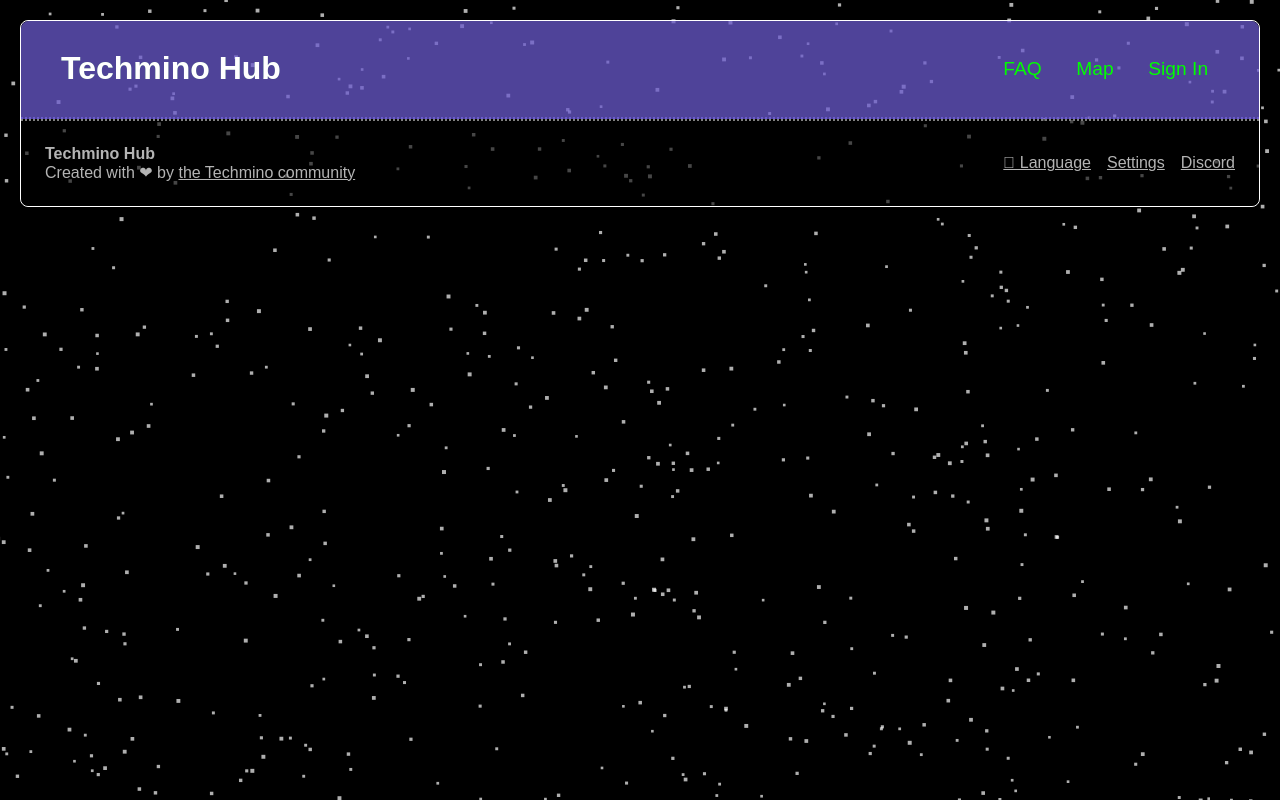
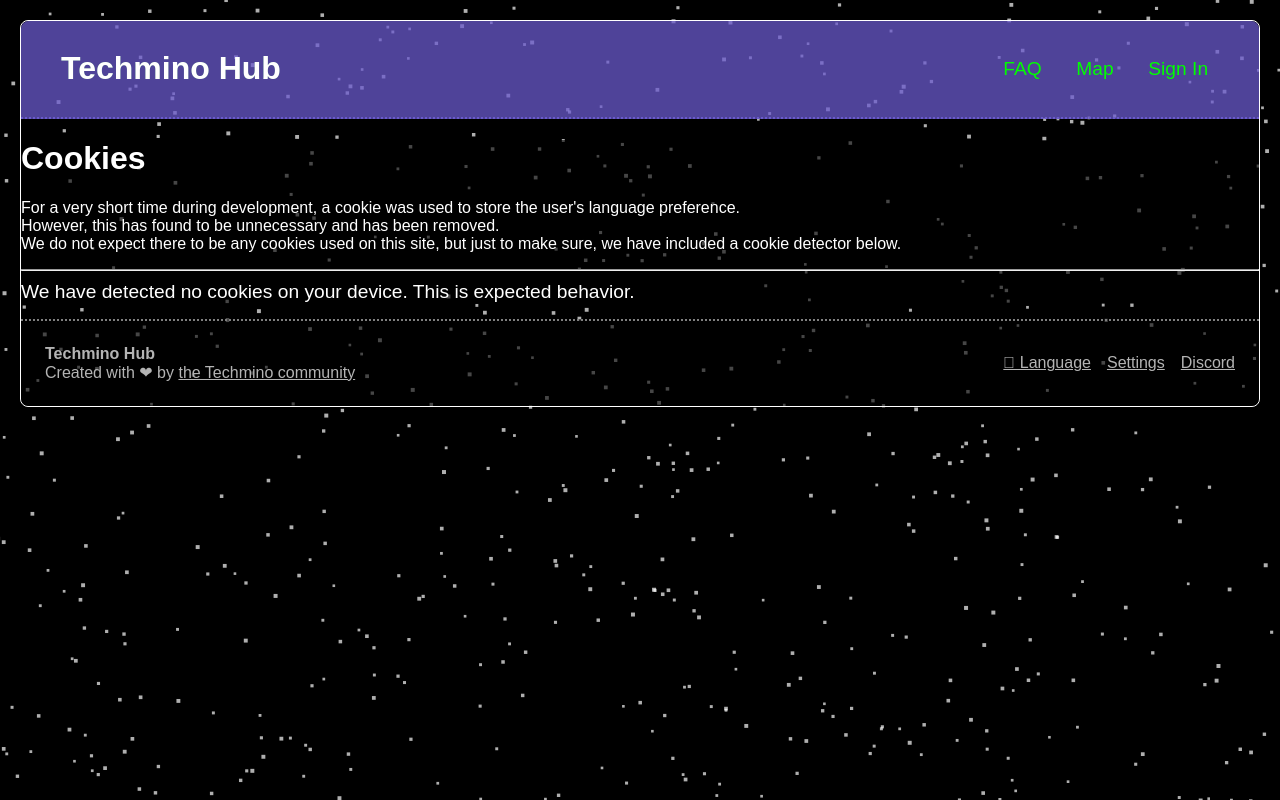
Before and after one commit to techmino-hub/techmino-hub-source-code, a Nuxt app: page /cookies in a window 1280 px wide. Built offline with nearby package versions, Linux system fonts and the light colour scheme; a web font is replaced by a local one.

Commit message:
Add cookie info page

```diff
--- a/assets/lang/en.ts
+++ b/assets/lang/en.ts
@@ -126,4 +126,18 @@ For more information, visit the Sideloadly website.`
     Although we strive for accuracy, some information in the FAQ may be out-of-date.
     If you spot an inaccuracy, please report it on [GitHub issues](https://github.com/techmino-hub/techmino-hub-source-code/issues/new) or on [Techmino's official Discord server](https://discord.gg/f9pUvkh).`
   },
+  cookies: {
+    tabTitle: "Techmino Hub - Cookie Info",
+    title: "Cookies",
+    description: `md_
+For a very short time during development, a cookie was used to store the user's language preference.
+However, this has found to be unnecessary and has been removed.
+We do not expect there to be any cookies used on this site, but just to make sure, we have included a cookie detector below.`,
+    cookieDetect: {
+      none: "We have detected no cookies on your device. This is expected behavior.",
+      some: "We have detected some cookies on your device, listed below.",
+      noscript: "You cannot scan for cookies with JavaScript disabled.",
+      error: "An error occurred while scanning for cookies.",
+    }
+  }
 } as LangEntry;
--- a/nuxt.config.ts
+++ b/nuxt.config.ts
@@ -28,6 +28,9 @@ export default defineNuxtConfig({
     vueI18n: './i18n.config.ts',
     locales: ['en', 'id'],
     defaultLocale: 'en',
+    detectBrowserLanguage: {
+      useCookie: false
+    }
   },
 
   $production: {
--- /dev/null
+++ b/pages/cookies.vue
@@ -0,0 +1,52 @@
+<script lang="ts">
+export default {
+    async mounted() {
+        const cookiesString: string = document.cookie;
+        const cookies = cookiesString
+            .trim()
+            .split(';')
+            .map(cookie => cookie.trim())
+            .filter(cookie => cookie.length > 0);
+
+        const cookieKeys = cookies.map(cookie => cookie.split('=')[0]);
+        const cookieValues = cookies.map(cookie => cookie.split('=')[1]);
+
+        const cookieResultStringEl = this.$refs.cookieResultStringEl as HTMLElement;
+        const cookieResultListEl = this.$refs.cookieResultListEl as HTMLUListElement;
+
+        let resultString;
+        if(cookies.length === 0) {
+            resultString = this.$t('cookies.cookieDetect.none');
+        } else {
+            resultString = this.$t('cookies.cookieDetect.some');
+        }
+        cookieResultStringEl.textContent = resultString;
+
+        cookieKeys.forEach((key, index) => {
+            const li = document.createElement('li');
+            li.textContent = `${key}: ${cookieValues[index]}`;
+            cookieResultListEl.appendChild(li);
+        });
+    }
+}
+</script>
+
+<template>
+    <div>
+        <Title>{{ $t('cookies.tabTitle') }}</Title>
+        <h1>{{ $t('cookies.title') }}</h1>
+        <div v-html="$t('cookies.description')"></div>
+        <hr>
+        <noscript class="result">{{ $t('cookies.cookieDetect.noscript') }}</noscript>
+        <span class="result" ref="cookieResultStringEl"></span>
+        <ul ref="cookieResultListEl"></ul>
+    </div>
+</template>
+
+<style scoped lang="scss">
+.result {
+    display: block;
+    margin-top: 10px;
+    font-size: 1.2em;
+}
+</style>
```
